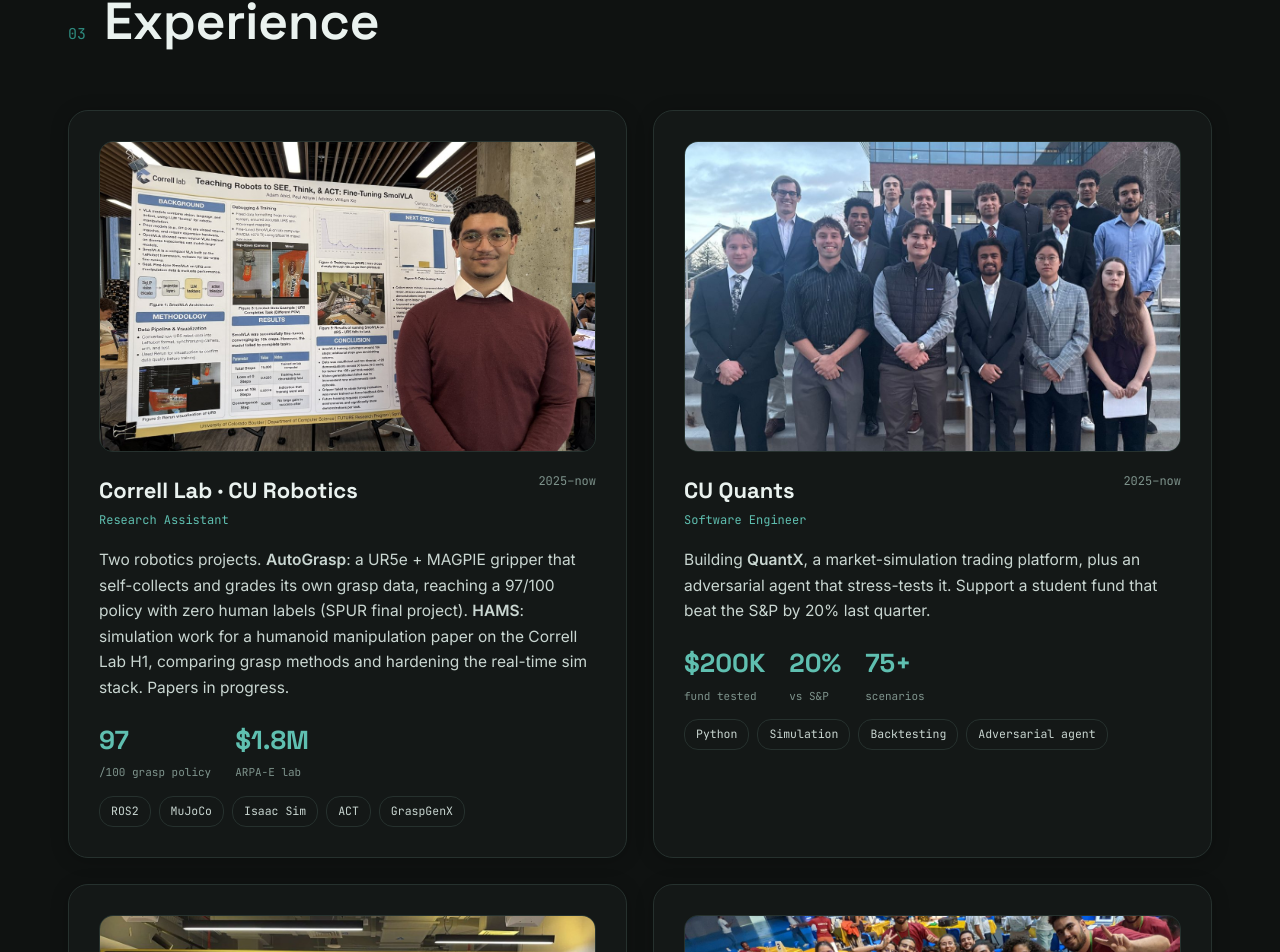
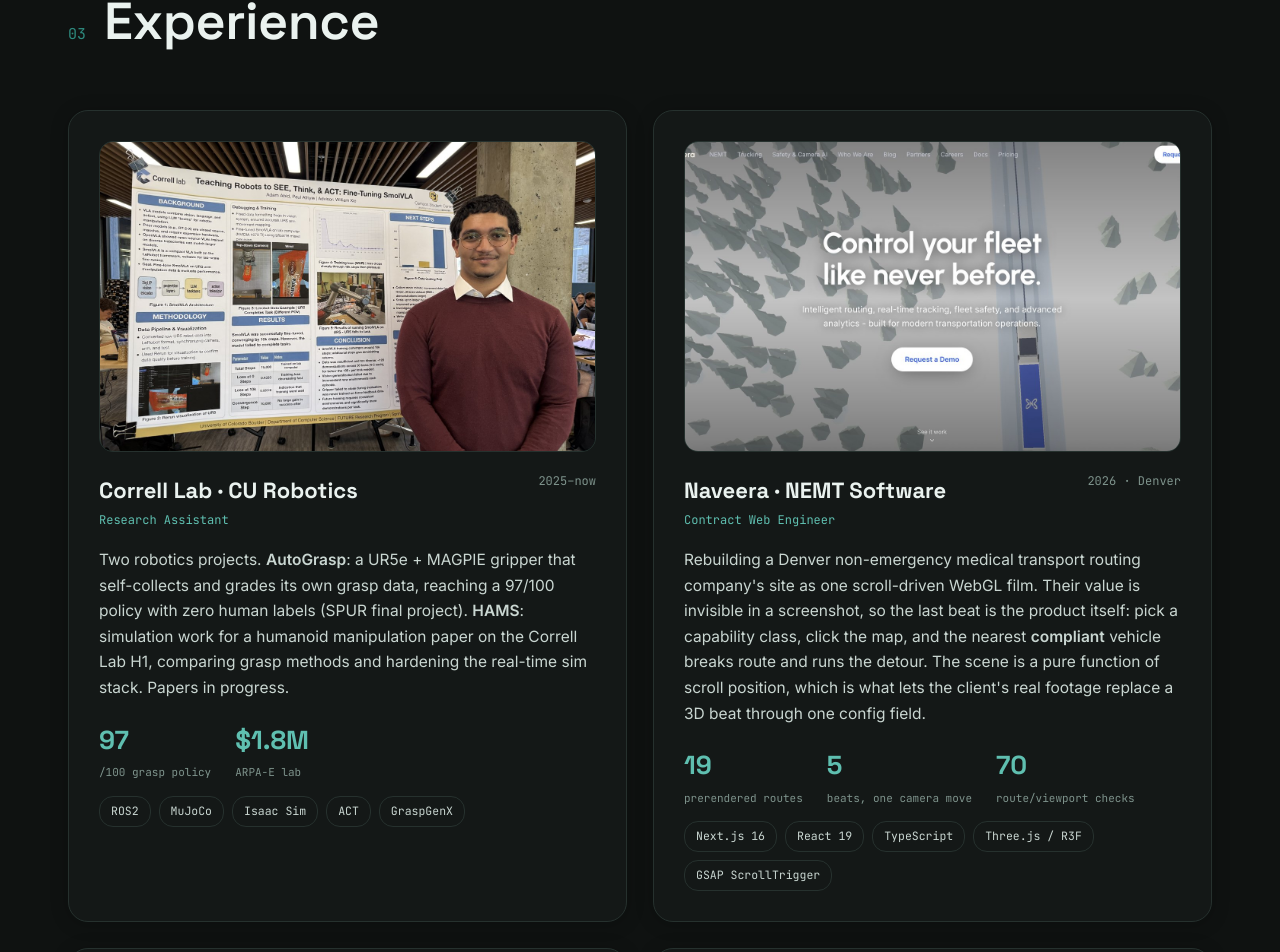
Before and after one commit to ACWArob/portfolio, a React (Vite) app: page / in a window 1280 px wide. Shown: the part 5409-6361 px from the top of the page. Built offline with nearby package versions, Linux system fonts and the light colour scheme.

Commit message:
Add Naveera contract work: experience card + project card

```diff
--- a/src/App.jsx
+++ b/src/App.jsx
@@ -250,6 +250,13 @@
               <div className="chips"><span>ROS2</span><span>MuJoCo</span><span>Isaac Sim</span><span>ACT</span><span>GraspGenX</span></div>
             </div>
             <div className="xcard">
+              <Img src="./images/naveera.jpg" alt="Naveera site rebuild" hint="images/naveera.jpg" className="xcard-img" />
+              <div className="top"><div><h3>Naveera · NEMT Software</h3><div className="role">Contract Web Engineer</div></div><div className="when">2026 · Denver</div></div>
+              <p>Rebuilding a Denver non-emergency medical transport routing company's site as one scroll-driven WebGL film. Their value is invisible in a screenshot, so the last beat is the product itself: pick a capability class, click the map, and the nearest <b>compliant</b> vehicle breaks route and runs the detour. The scene is a pure function of scroll position, which is what lets the client's real footage replace a 3D beat through one config field.</p>
+              <div className="metrics"><Metric v="19" label="prerendered routes" /><Metric v="5" label="beats, one camera move" /><Metric v="70" label="route/viewport checks" /></div>
+              <div className="chips"><span>Next.js 16</span><span>React 19</span><span>TypeScript</span><span>Three.js / R3F</span><span>GSAP ScrollTrigger</span></div>
+            </div>
+            <div className="xcard">
               <Img src="./images/cuquants.jpg" alt="CU Quants team" hint="images/cuquants.jpg" className="xcard-img" />
               <div className="top"><div><h3>CU Quants</h3><div className="role">Software Engineer</div></div><div className="when">2025–now</div></div>
               <p>Building <b>QuantX</b>, a market-simulation trading platform, plus an adversarial agent that stress-tests it. Support a student fund that beat the S&amp;P by 20% last quarter.</p>
@@ -293,6 +300,12 @@
               <p>My simulation work on the Correll Lab H1 humanoid: getting the stack to run on a laptop (CPU-only), a head-to-head comparison of grasp-planning methods, and the real-time debugging (DDS sensor drops, controller stability) that makes a humanoid grasp reliably in sim.</p>
               <div className="chips"><span>MuJoCo</span><span>RoboCasa</span><span>Isaac Sim</span><span>ROS2</span><span>Grasp comparison</span></div>
               <div className="cs-read">Read the case study →</div>
+            </a>
+            <a className="xcard xcard-link" href="https://naveeratest.netlify.app" target="_blank" rel="noreferrer">
+              <div className="top"><div><h3>Naveera Site Rebuild</h3><div className="role">WebGL · Contract · Denver</div></div><div className="when">2026 · in progress</div></div>
+              <p>One continuous camera move along a 21km road, fully procedural with no imported 3D models, ending in an interactive dispatch board that enforces capability as a hard constraint: a stretcher call is never answered by the ambulatory van parked next to it. Built so the client's real footage can replace any 3D beat without rewriting a transition.</p>
+              <div className="chips"><span>Next.js</span><span>Three.js</span><span>React Three Fiber</span><span>GSAP ScrollTrigger</span><span>TypeScript</span></div>
+              <div className="cs-read">View the build →</div>
             </a>
             <div className="xcard">
               <div className="top"><div><h3>Nara Vision</h3><div className="role">Computer-Vision Web App</div></div><div className="when">2020–21</div></div>
```
Also changed, not shown: public/images/naveera.jpg (added).
